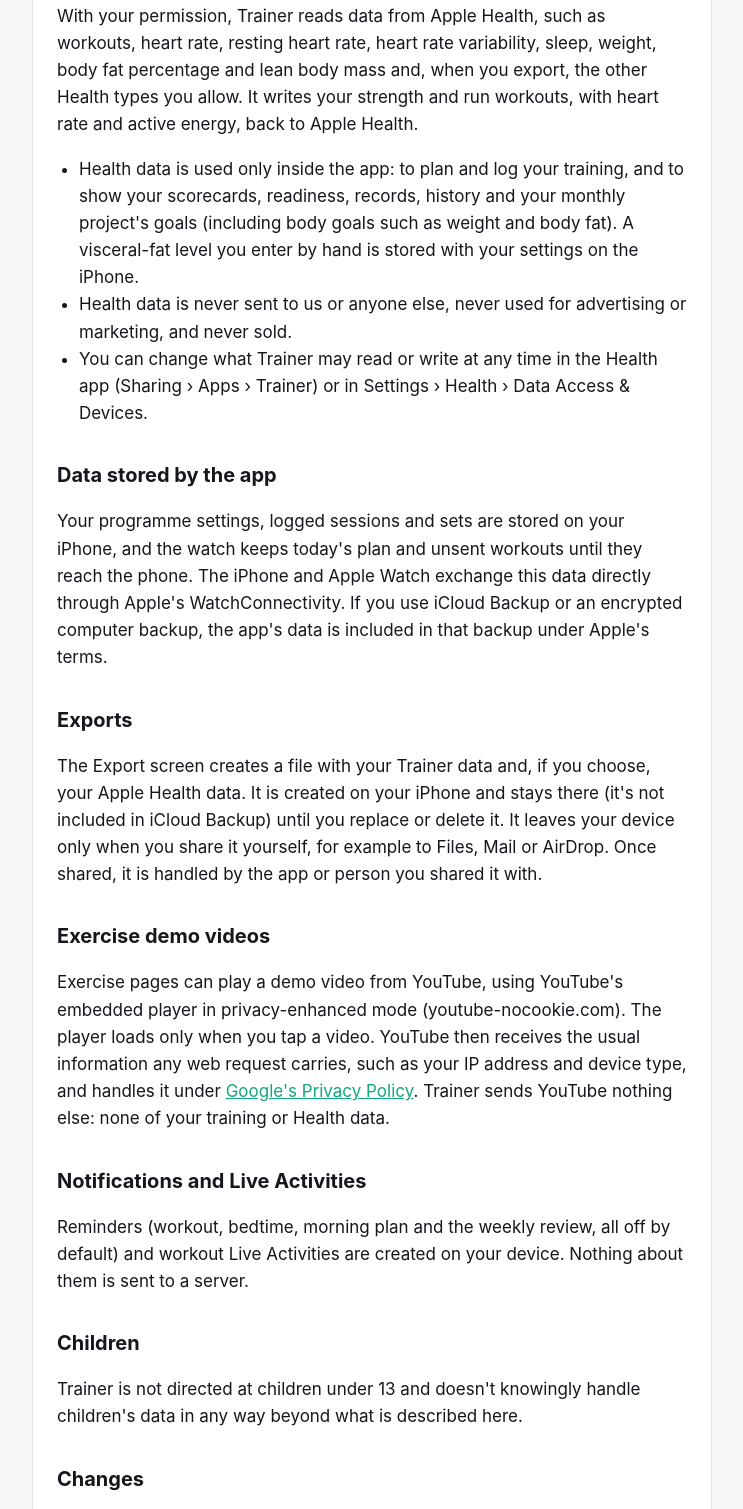
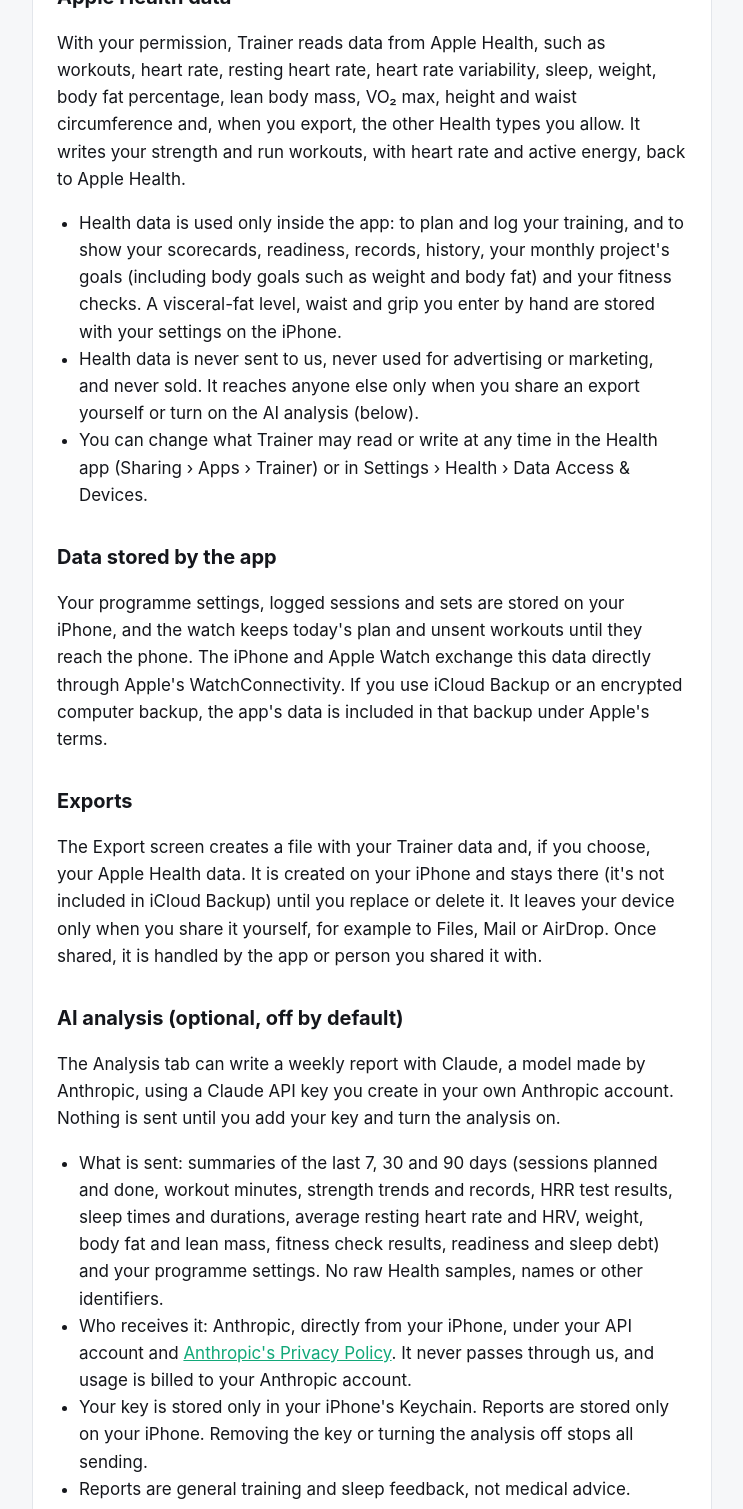
Before and after one commit to tony-lizy/trainer-site, a plain HTML site: page privacy.html in a window 1280 px wide. Shown: the part 390-1899 px from the top of the page, without its empty margins (268-1011 px from the left). Drawn offline with Linux system fonts and the light colour scheme.

Commit message:
Privacy: optional AI analysis with the user's own Claude API key; fitness check reads VO2 max, height and waist (Trainer 1.6)

```diff
--- a/privacy.html
+++ b/privacy.html
@@ -13,25 +13,27 @@
     <img src="icon.png" alt="">
     <div>
       <h1>Privacy Policy</h1>
-      <p>Trainer: Strength &amp; Sleep · Effective 31 October 2026</p>
+      <p>Trainer: Strength &amp; Sleep · Effective 22 November 2026</p>
     </div>
   </header>
   <div class="card">
     <h2>In short</h2>
     <p>Trainer doesn't collect your data. It has no accounts, no servers, no analytics, no advertising and no
       third-party SDKs. Everything it reads or records stays on your iPhone and Apple Watch, unless you choose to
-      share an export.</p>
+      share an export or turn on the optional AI analysis with your own Claude API key.</p>
 
     <h2>Apple Health data</h2>
     <p>With your permission, Trainer reads data from Apple Health, such as workouts, heart rate, resting heart rate,
-      heart rate variability, sleep, weight, body fat percentage and lean body mass and, when you export, the other
-      Health types you allow. It writes your strength
+      heart rate variability, sleep, weight, body fat percentage, lean body mass, VO₂ max, height and waist
+      circumference and, when you export, the other Health types you allow. It writes your strength
       and run workouts, with heart rate and active energy, back to Apple Health.</p>
     <ul>
       <li>Health data is used only inside the app: to plan and log your training, and to show your scorecards,
-        readiness, records, history and your monthly project's goals (including body goals such as weight and body
-        fat). A visceral-fat level you enter by hand is stored with your settings on the iPhone.</li>
-      <li>Health data is never sent to us or anyone else, never used for advertising or marketing, and never sold.</li>
+        readiness, records, history, your monthly project's goals (including body goals such as weight and body
+        fat) and your fitness checks. A visceral-fat level, waist and grip you enter by hand are stored with your
+        settings on the iPhone.</li>
+      <li>Health data is never sent to us, never used for advertising or marketing, and never sold. It reaches
+        anyone else only when you share an export yourself or turn on the AI analysis (below).</li>
       <li>You can change what Trainer may read or write at any time in the Health app (Sharing › Apps › Trainer) or
         in Settings › Health › Data Access &amp; Devices.</li>
     </ul>
@@ -47,6 +49,22 @@
       created on your iPhone and stays there (it's not included in iCloud Backup) until you replace or delete it.
       It leaves your device only when you share it yourself, for example to Files, Mail or AirDrop. Once shared, it
       is handled by the app or person you shared it with.</p>
+
+    <h2>AI analysis (optional, off by default)</h2>
+    <p>The Analysis tab can write a weekly report with Claude, a model made by Anthropic, using a Claude API key you
+      create in your own Anthropic account. Nothing is sent until you add your key and turn the analysis on.</p>
+    <ul>
+      <li>What is sent: summaries of the last 7, 30 and 90 days (sessions planned and done, workout minutes,
+        strength trends and records, HRR test results, sleep times and durations, average resting heart rate and
+        HRV, weight, body fat and lean mass, fitness check results, readiness and sleep debt) and your programme
+        settings. No raw Health samples, names or other identifiers.</li>
+      <li>Who receives it: Anthropic, directly from your iPhone, under your API account and
+        <a href="https://www.anthropic.com/legal/privacy">Anthropic's Privacy Policy</a>. It never passes through us,
+        and usage is billed to your Anthropic account.</li>
+      <li>Your key is stored only in your iPhone's Keychain. Reports are stored only on your iPhone. Removing the key
+        or turning the analysis off stops all sending.</li>
+      <li>Reports are general training and sleep feedback, not medical advice.</li>
+    </ul>
 
     <h2>Exercise demo videos</h2>
     <p>Exercise pages can play a demo video from YouTube, using YouTube's embedded player in privacy-enhanced mode
```
